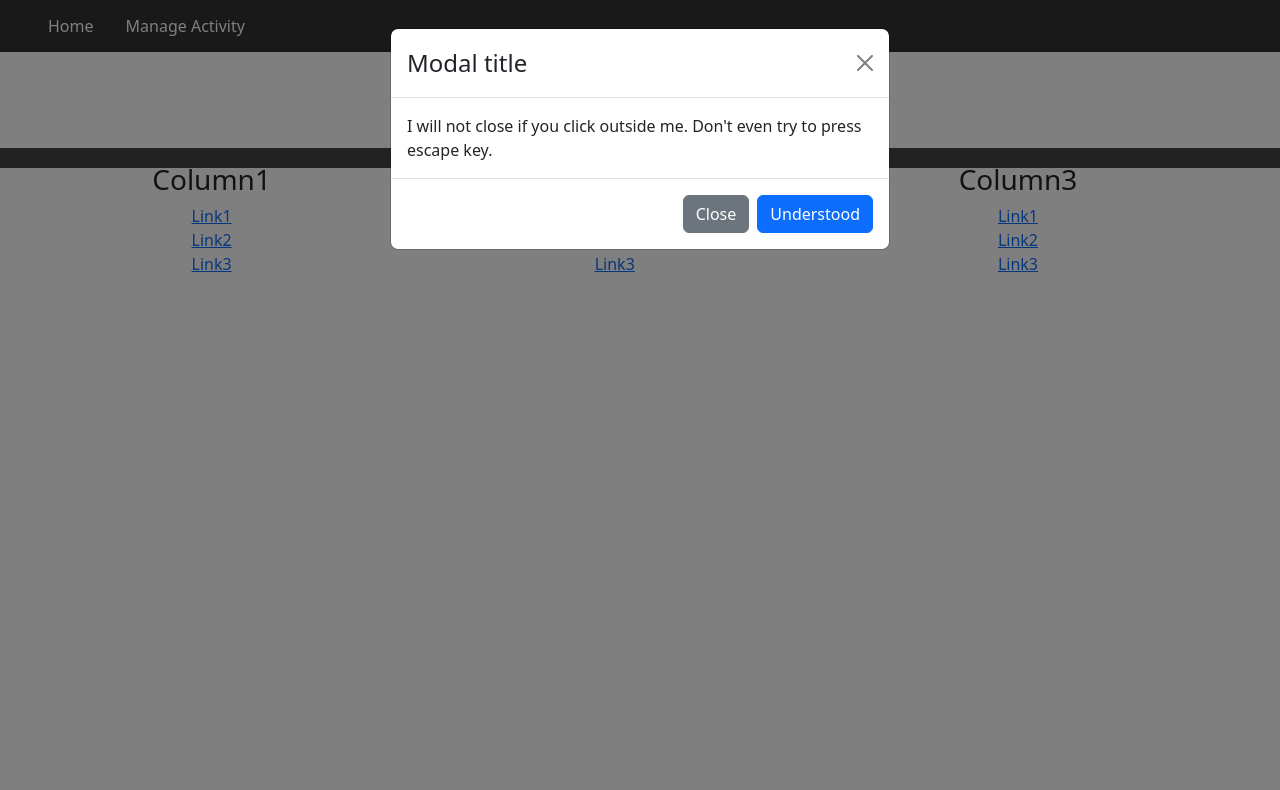
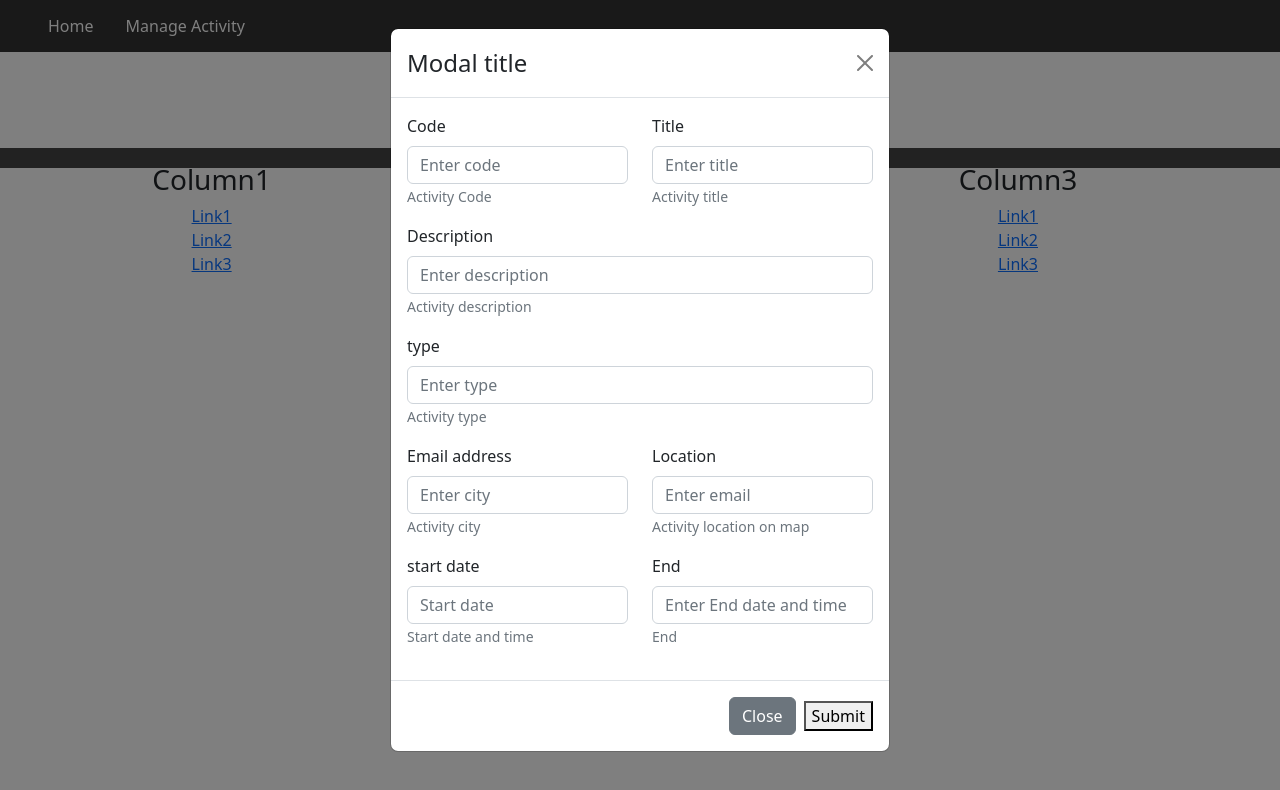
Before and after one commit to arashtajdar/sample-react, a React (Create React App) app: page /manage-activities in a window 1280 px wide. Both pictures are taken after a click on the button "Create New Activity". Shown: the top 790 px of the page. Built offline with nearby package versions, Linux system fonts and the light colour scheme; no server answers.

Commit message:
Initialize CreateNewActivity post dat and forms

```diff
--- a/src/components/CreateNewActivity.tsx
+++ b/src/components/CreateNewActivity.tsx
@@ -1,12 +1,42 @@
 import React, { useState } from 'react';
 import Button from 'react-bootstrap/Button';
 import Modal from 'react-bootstrap/Modal';
+import {Col, Form, Row} from "react-bootstrap";
+import {ActivityInterface} from "../Interfaces/ActivityInterface";
+import {ActivityPostInterface} from "../Interfaces/ActivityPostInterface";
 
 function CreateNewActivity() {
+
     const [show, setShow] = useState(false);
+    const [code, setCode] = useState('');
+    const [title, setTitle] = useState('');
+    const [description, setDescription] = useState('');
+    const [type, setType] = useState('');
+    const [city, setCity] = useState('');
+    const [location, setLocation] = useState('');
+    const [start, setStart] = useState('');
+    const [end, setEnd] = useState('');
 
     const handleClose = () => setShow(false);
     const handleShow = () => setShow(true);
+
+    const submitForm = (event: React.FormEvent<HTMLFormElement>) => {
+        // Preventing the page from reloading
+        event.preventDefault();
+        let postData: ActivityPostInterface = {
+            "Activity_code" : code,
+            "Activity_title" : title,
+            "Activity_description" : description,
+            "Activity_type" : type,
+            "Activity_city" : city,
+            "Activity_location" : location,
+            "Activity_start" : start,
+            "Activity_end" : end,
+        };
+
+
+        PostActivity(postData);
+    }
 
     return (
         <>
@@ -24,18 +54,168 @@ function CreateNewActivity() {
                     <Modal.Title>Modal title</Modal.Title>
                 </Modal.Header>
                 <Modal.Body>
-                    I will not close if you click outside me. Don't even try to press
-                    escape key.
+                    <Form id="create-new-activity" onSubmit={submitForm}>
+                        <Row>
+                            <Col>
+                        <Form.Group className="mb-1" controlId="formBasicEmail">
+                            <Form.Label>Code</Form.Label>
+                            <Form.Control
+                                type="text"
+                                placeholder="Enter code"
+                                value={code}
+                                onChange={(e) => setCode(e.target.value)}
+                            />
+                            <Form.Text className="text-muted">
+                                Activity Code
+                            </Form.Text>
+                        </Form.Group>
+                            </Col>
+                        <Col>
+                        <Form.Group className="mb-3" controlId="formBasicEmail">
+                            <Form.Label>Title</Form.Label>
+                            <Form.Control
+                                type="text"
+                                placeholder="Enter title"
+                                value={title}
+                                onChange={(e) => setTitle(e.target.value)}
+                            />
+                            <Form.Text className="text-muted">
+                                Activity title
+                            </Form.Text>
+                        </Form.Group>
+                            </Col>
+                        </Row>
+
+                        <Form.Group className="mb-3" controlId="formBasicEmail">
+                            <Form.Label>Description</Form.Label>
+                            <Form.Control
+                                type="text"
+                                placeholder="Enter description"
+                                value={description}
+                                onChange={(e) => setDescription(e.target.value)}
+                            />
+                            <Form.Text className="text-muted">
+                                Activity description
+                            </Form.Text>
+                        </Form.Group>
+                        <Form.Group className="mb-3" controlId="formBasicEmail">
+                            <Form.Label>type</Form.Label>
+                            <Form.Control
+                                type="text"
+                                placeholder="Enter type"
+                                value={type}
+                                onChange={(e) => setType(e.target.value)}
+                            />
+                            <Form.Text className="text-muted">
+                                Activity type
+                            </Form.Text>
+                        </Form.Group>
+                        <Row>
+                            <Col>
+                                <Form.Group className="mb-3" controlId="formBasicEmail">
+                                    <Form.Label>Email address</Form.Label>
+                                    <Form.Control
+                                        type="text"
+                                        placeholder="Enter city"
+                                        value={city}
+                                        onChange={(e) => setCity(e.target.value)}
+                                    />
+                                    <Form.Text className="text-muted">
+                                        Activity city
+                                    </Form.Text>
+                                </Form.Group>
+
+                            </Col>
+                            <Col>
+                                <Form.Group className="mb-3" controlId="formBasicEmail">
+                                    <Form.Label>Location</Form.Label>
+                                    <Form.Control
+                                        type="text"
+                                        placeholder="Enter email"
+                                        value={location}
+                                        onChange={(e) => setLocation(e.target.value)}
+                                    />
+                                    <Form.Text className="text-muted">
+                                        Activity location on map
+                                    </Form.Text>
+                                </Form.Group>
+
+                            </Col>
+                        </Row>
+                        <Row>
+                            <Col>
+                                <Form.Group className="mb-3" controlId="formBasicEmail">
+                                    <Form.Label>start date</Form.Label>
+                                    <Form.Control
+                                        type="text"
+                                        placeholder="Start date"
+                                        value={start}
+                                        onChange={(e) => setStart(e.target.value)}
+                                    />
+                                    <Form.Text className="text-muted">
+                                        Start date and time
+                                    </Form.Text>
+                                </Form.Group>
+
+                            </Col>
+                            <Col>
+                                <Form.Group className="mb-3" controlId="formBasicEmail">
+                                    <Form.Label>End</Form.Label>
+                                    <Form.Control
+                                        type="text"
+                                        placeholder="Enter End date and time"
+                                        value={end}
+                                        onChange={(e) => setEnd(e.target.value)}
+                                    />
+                                    <Form.Text className="text-muted">
+                                        End
+                                    </Form.Text>
+                                </Form.Group>
+
+                            </Col>
+                        </Row>
+                    </Form>
                 </Modal.Body>
                 <Modal.Footer>
                     <Button variant="secondary" onClick={handleClose}>
                         Close
                     </Button>
-                    <Button variant="primary">Understood</Button>
+                    <button form="create-new-activity" >Submit</button>
                 </Modal.Footer>
             </Modal>
         </>
     );
 }
+function PostActivity(data : ActivityPostInterface) {
+
+    const myHeaders = new Headers();
+    myHeaders.append("Accept", "application/json");
+    myHeaders.append("Authorization", "Bearer 3|n0uFYFYKMgEYeu9sch5Zwd6gga7hPk9B7U2PYydd");
+    myHeaders.append("Content-Type", "application/x-www-form-urlencoded");
+    myHeaders.append("X-CSRF-TOKEN", '{{ csrf_token() }}');
+
+    const urlencoded = new URLSearchParams();
+    urlencoded.append("code", data.Activity_code);
+    urlencoded.append("title", data.Activity_title);
+    urlencoded.append("description", data.Activity_description);
+    urlencoded.append("type_id", data.Activity_type);
+    urlencoded.append("city", data.Activity_city);
+    urlencoded.append("location", data.Activity_location);
+    urlencoded.append("start", data.Activity_start);
+    urlencoded.append("end", data.Activity_end);
+    let requestOptions : RequestInit;
+    requestOptions = {
+        method: 'POST',
+        headers: myHeaders,
+        body: urlencoded,
+        redirect: 'follow'
+    };
+
+    fetch("http://127.0.0.1:8000/api/Activities",
+        requestOptions)
+        .then(response => response.text())
+        .then(result => console.log(result))
+        .catch(error => console.log('error', error));
+}
 
 export default CreateNewActivity;
--- a/src/pages/ManageActivities.tsx
+++ b/src/pages/ManageActivities.tsx
@@ -1,46 +1,12 @@
 import CreateNewActivity from "../components/CreateNewActivity";
 
 function ManageActivities(){
-    createNewActivity();
     return (
         <>
             <h3>Manage activities!</h3>
             <CreateNewActivity></CreateNewActivity>
-            <button value="SEND" onClick={ () => createNewActivity() }>SEND</button>
         </>
     );
 }
 
 export default ManageActivities;
-
-function createNewActivity() {
-    const myHeaders = new Headers();
-    myHeaders.append("Accept", "application/json");
-    myHeaders.append("Authorization", "Bearer 3|n0uFYFYKMgEYeu9sch5Zwd6gga7hPk9B7U2PYydd");
-    myHeaders.append("Content-Type", "application/x-www-form-urlencoded");
-    myHeaders.append("X-CSRF-TOKEN", '{{ csrf_token() }}');
-
-    // @json(csrf_token())
-    const urlencoded = new URLSearchParams();
-    urlencoded.append("code", "ACT001");
-    urlencoded.append("title", "Activity");
-    urlencoded.append("description", "Description of  activity");
-    urlencoded.append("type_id", "1");
-    urlencoded.append("city", "1");
-    urlencoded.append("location", "44.1363603,15.2178512");
-    urlencoded.append("start", "2023-02-01 23:00:00");
-    urlencoded.append("end", "2023-02-03 10:00:00");
-    let requestOptions : RequestInit;
-     requestOptions = {
-        method: 'POST',
-         headers: myHeaders,
-        body: urlencoded,
-        redirect: 'follow'
-    };
-
-    fetch("http://127.0.0.1:8000/api/Activities",
-        requestOptions)
-        .then(response => response.text())
-        .then(result => console.log(result))
-        .catch(error => console.log('error', error));
-}
```
Also changed, not shown: src/Interfaces/ActivityPostInterface.tsx (renamed from src/Interfaces/ActivityInterface.tsx, +9 -13 lines).
